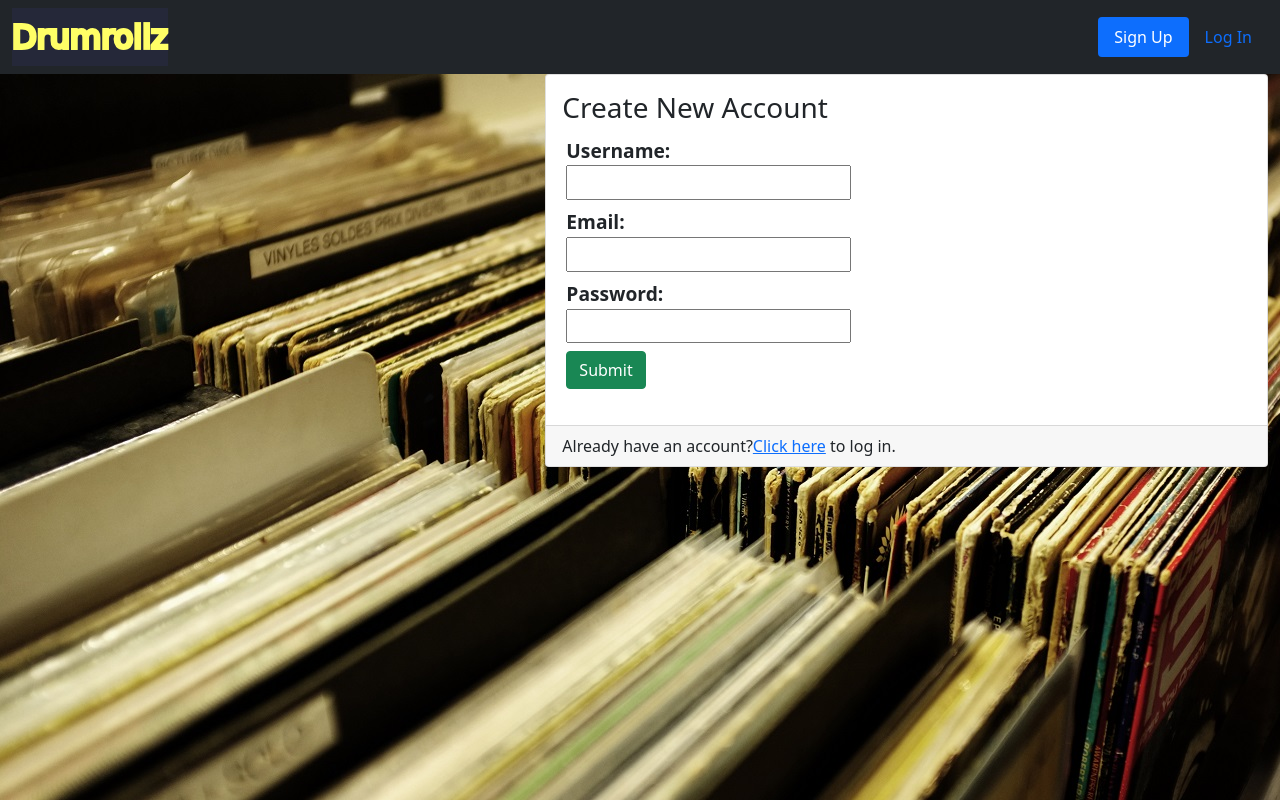
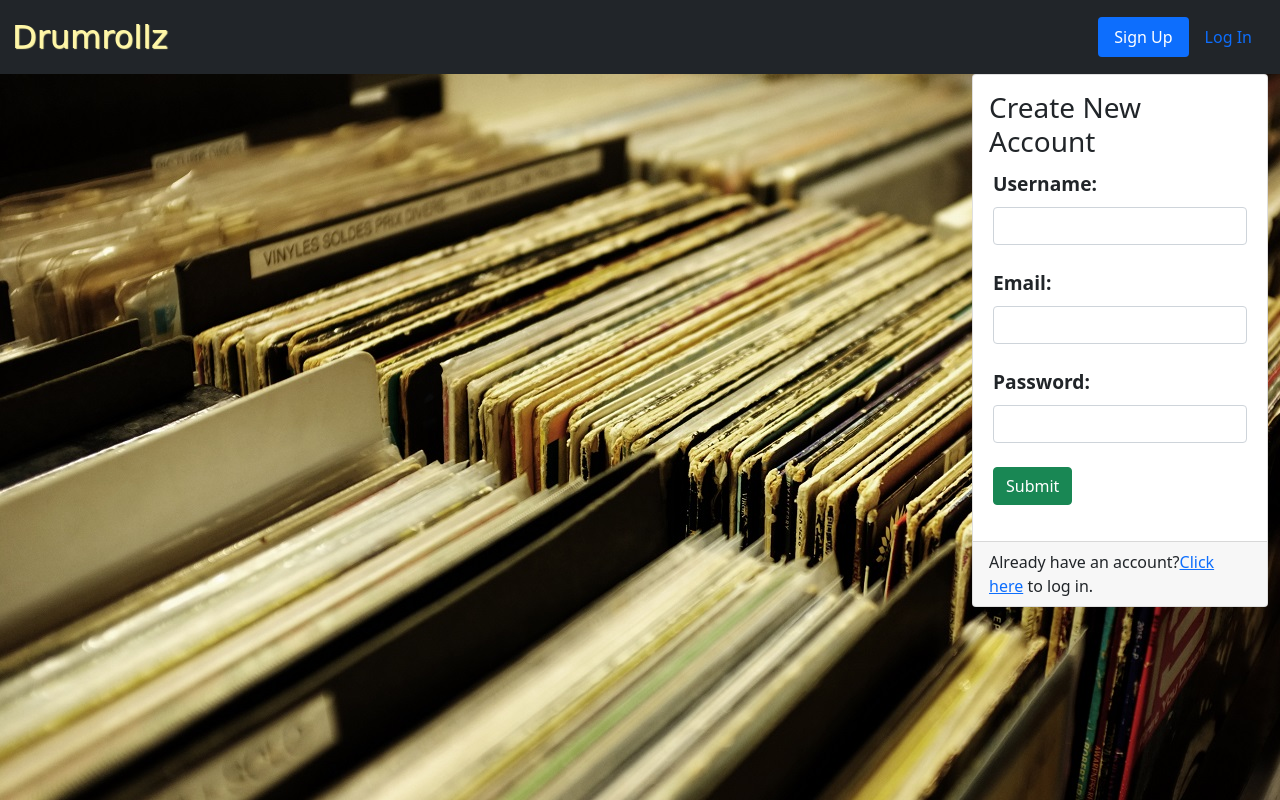
Before and after one commit to yatharta/django-drumrollz, a Django app: page /music/register/ in a window 1280 px wide. Run offline with Django 3.2, Linux system fonts and the light colour scheme; some libraries are stand-ins or nearby versions; some web fonts are replaced.

Commit message:
Update: Fixed Album Add and Registration Form

```diff
--- a/drumrollz/music/static/music/style.css
+++ b/drumrollz/music/static/music/style.css
@@ -16,31 +16,10 @@ ul.errorlist > li {
 
 #navbar-brand{
     display: flex;
-    background: #252839;
-    -webkit-text-stroke: 0.3vw #ffff66;
-    text-decoration:solid;
     font-family: Princess Sofia, cursive;
     font-size: xx-large;
     text-shadow: 1px 1px 1px;
-}
-#navbar-brand::before
-{
-    color: #ffff66;
-    -webkit-text-stroke: 0vw #383d52;
-    border-right: 2px solid #ffff66;
-    overflow: hidden;
-    animation: animate 6s linear infinite;
-}
-@keyframes animate{
-    0%, 10%, 100%
-    {
-        width: 0;
-    }
-
-    70%, 90%
-    {
-        width: 100%;
-    }
+    color: #fff7a7;
 }
 
 #nav-link{
--- a/drumrollz/music/templates/music/detail.html
+++ b/drumrollz/music/templates/music/detail.html
@@ -55,7 +55,7 @@
                                 <td>
                                     <a target="_blank" href="{{ song.audio_file.url }}">
                                         <button type="button" class="btn btn-success btn-xs">
-                                            <i class="fa-solid fa-circle-play"></i>Play
+                                            <i class="fas fa-play-circle"></i>Play
                                         </button>
                                     </a>
                                 </td>
--- a/drumrollz/music/templates/music/registration.html
+++ b/drumrollz/music/templates/music/registration.html
@@ -5,8 +5,9 @@
 
 {% block template_body %}
 <div class="container-fluid">
+
     <div class="row justify-content-end">
-        <div class="col-sm-12 col-md-7">
+        <div class="col-sm-12 col-md-3">
             <div class="card">
                 <div class="card-body">
                     <h3>Create New Account</h3>
@@ -15,31 +16,25 @@
                     {% endif %}
                     <form class="form-horizontal" role="form" action="" method="POST" enctype="multipart/form-data">
                         {% csrf_token %}
-                        <div class="form-group" id="formGroup">
-                            <label class="control-label col-sm-2" for="id_username">
+                        <div class="mb-3" id="formGroup">
+                            <label class="form-label" for="id_username">
                                 Username:
                             </label>
-                            <div class="col-sm-10">
-                                <input id="id_username" maxlength="30" name="username" type="text">
-                            </div>
+                            <input id="id_username" class="form-control" maxlength="30" name="username" type="text">
                         </div>
-                        <div class="form-group" id="formGroup">
-                            <label class="control-label col-sm-2" for="id_email">
+                        <div class="mb-3" id="formGroup">
+                            <label class="form-label" for="id_email">
                                 Email:
                             </label>
-                            <div class="col-sm-10">
-                                <input id="id_email" maxlength="30" name="email" type="text">
-                            </div>
+                            <input id="id_email" class="form-control" maxlength="30" name="email" type="text">
                         </div>
-                        <div class="form-group" id="formGroup">
-                            <label class="control-label col-sm-2" for="id_password">
+                        <div class="mb-3" id="formGroup">
+                            <label class="form-label" for="id_password">
                                 Password:
                             </label>
-                            <div class="col-sm-10">
-                                <input id="id_password" maxlength="30" name="password" type="password">
-                            </div>
+                            <input id="id_password" class="form-control" maxlength="30" name="password" type="password">
                         </div>
-                        <div class="form-group" id="formGroup">
+                        <div class="mb-3" id="formGroup">
                             <div class="col-sm-offset-2 col-sm-10">
                                 <button type="submit" class="btn btn-success">Submit</button>
                             </div>
--- a/drumrollz/music/views.py
+++ b/drumrollz/music/views.py
@@ -1,6 +1,7 @@
 from django.http import JsonResponse
 from django.template import loader
 from django.shortcuts import get_object_or_404, render
+from django.contrib import messages
 from .models import Album, Song
 
 # redirect
@@ -21,7 +22,8 @@ def album_create(request):
             album = form.save(commit=False)
             album.user = request.user
             album.album_logo = request.FILES['album_logo']
-            file_type = album.album_logo.url.split('.')[-1].lower()
+            file_type = album.album_logo.url.split('.')[-1]
+            file_type = file_type.lower()
 
             if file_type not in IMAGE_FILE_TYPES:
                 context = {
@@ -29,15 +31,16 @@ def album_create(request):
                     "form": form,
                     "error_message": "Image Type Not Supported",
                 }
-                return render(request, 'music/form_template.html', context)
+                return render(request, 'music/album_create.html', context)
+
             album.save()
+            return render(request, 'music/detail.html', {'album': album})
 
-            return render(request, 'music/detail.html', {'album': album})
-            context = {
+        context = {
                 "form": form,
             }
 
-            return render(request, 'music/form_template.html', context)
+        return render(request, 'music/album_create.html', context)
 
 
 def song_create(request, album_id):
@@ -87,6 +90,7 @@ def album_delete(request, album_id):
     album.delete()
     albums = Album.objects.filter(user=request.user)
 
+    # surprising that here object_list is not causing issue!
     return render(request, 'music/index.html', {'albums': albums})
 
 def song_delete(request, album_id, song_id):
@@ -186,7 +190,7 @@ def register(request):
             if user.is_active:
                 login(request, user)
                 albums = Album.objects.filter(user=request.user)
-                return render(request, 'music/index.html', {'albums': albums})
+                return render(request, 'music/index.html', {'object_list': albums})
 
     context = {
         "form": form,
```
Also changed, not shown: drumrollz/music/templates/music/album_create.html (+22 -18 lines), drumrollz/1_KEjm3l7.JPG (added), drumrollz/db.sqlite3.
